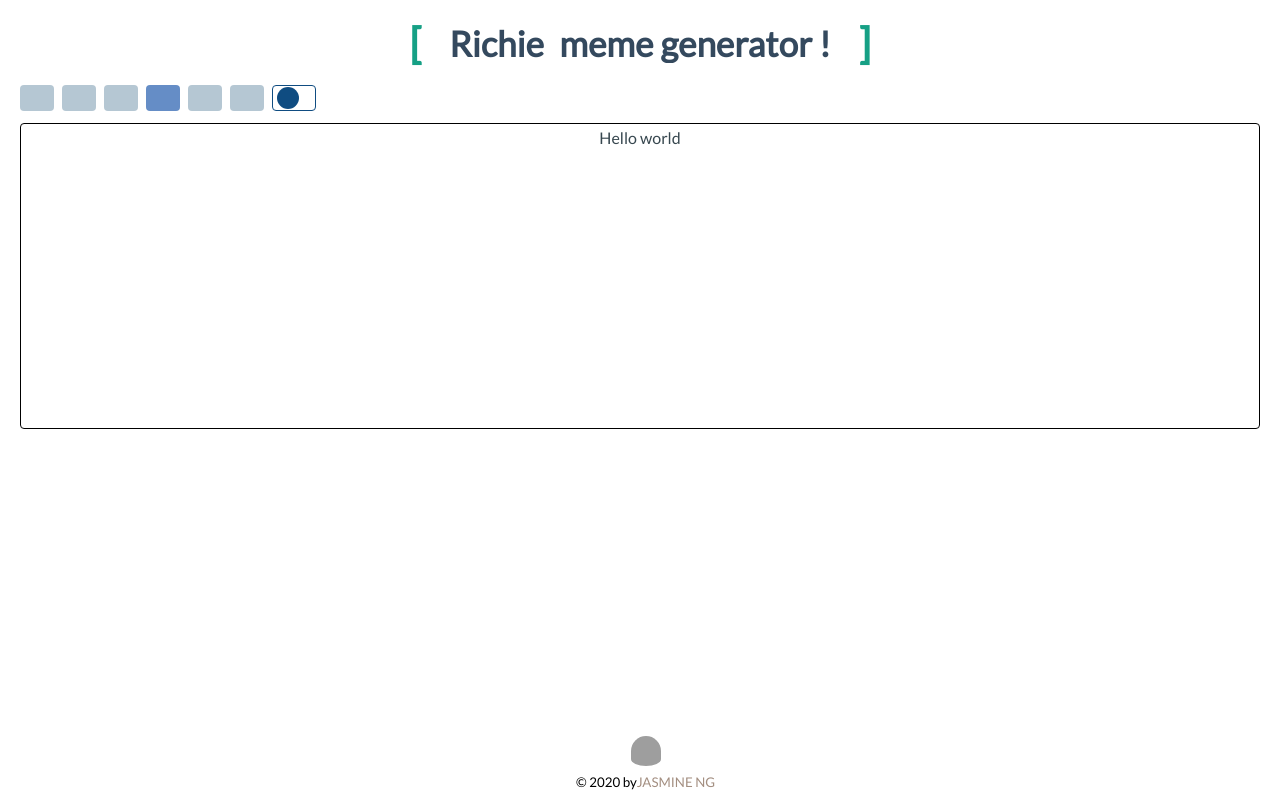
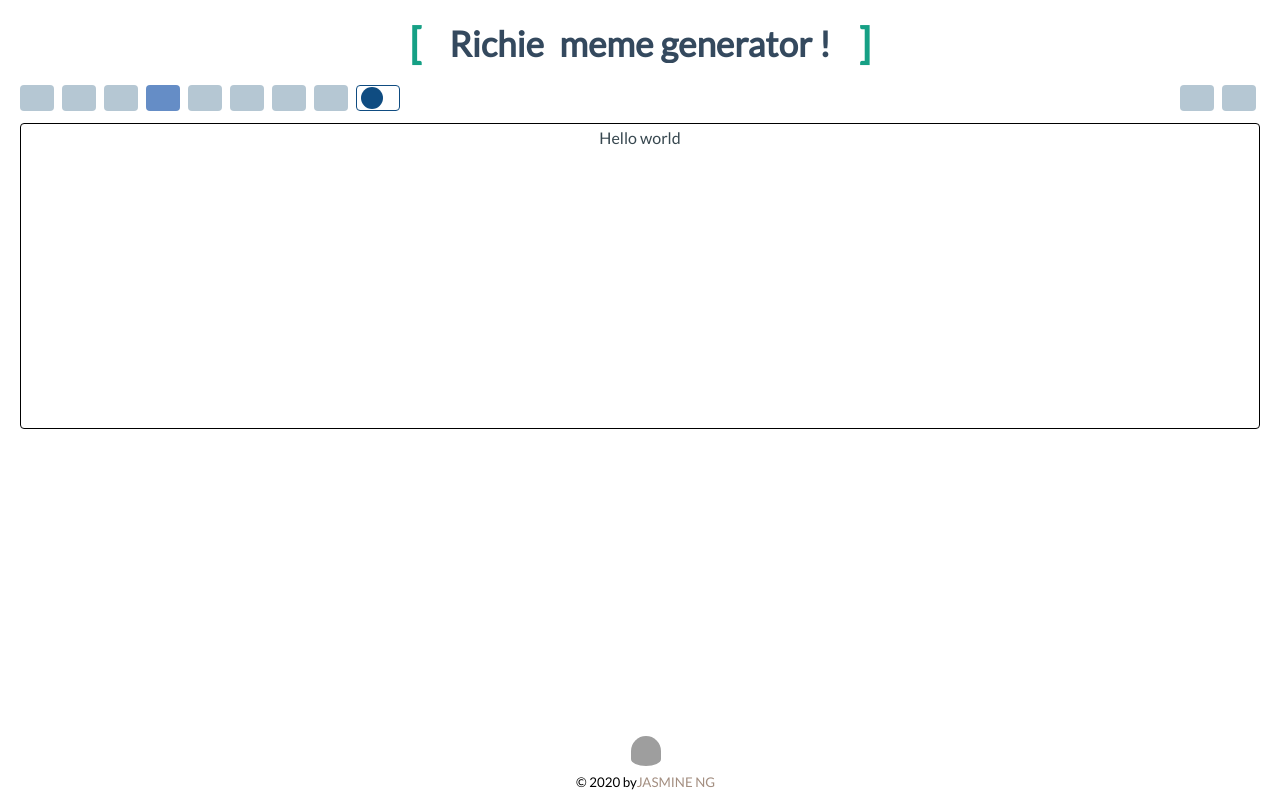
Before and after one commit to j-nguyenn/meme-generator, a React (Create React App) app: page / in a window 1280 px wide. Built offline with nearby package versions, Linux system fonts and the light colour scheme; grey boxes are pictures that could not be loaded; the HTML template or start-up script is replaced by a standard one.

Commit message:
add more commands

```diff
--- a/src/toolbar/toolbar_component.tsx
+++ b/src/toolbar/toolbar_component.tsx
@@ -26,6 +26,7 @@ export const ToolbarComponent = (props: ToolbarComponentProps) => {
 
   return (
     <div className={toolbarComponentStyle({})}>
+      <div className="toolbar-left">
         <IconComponent
           id={Command.TEXT_BOLD}
           isActive={bold}
@@ -68,7 +69,38 @@ export const ToolbarComponent = (props: ToolbarComponentProps) => {
           styleProps={iconStyle}
           onClick={(id) => handleIconOnClick(id)}
         />
+        <IconComponent
+          id={Command.STRIKE_THROUGH}
+          isActive={false}
+          iconClass="fa fa-strikethrough"
+          styleProps={iconStyle}
+          onClick={(id) => handleIconOnClick(id)}
+        />
+        <IconComponent
+          id={Command.REMOVE_FORMAT}
+          isActive={false}
+          iconClass="fa fa-remove-format"
+          styleProps={iconStyle}
+          onClick={(id) => handleIconOnClick(id)}
+        />
         <ColorChooserComponent size={22} initialValue={PRIMARY.PRIMARY_1} />
+      </div>
+      <div className="toolbar-right">
+        <IconComponent
+          id={Command.UNDO}
+          isActive={false}
+          iconClass="fa fa-undo"
+          styleProps={iconStyle}
+          onClick={(id) => handleIconOnClick(id)}
+        />
+        <IconComponent
+          id={Command.REDO}
+          isActive={false}
+          iconClass="fa fa-redo"
+          styleProps={iconStyle}
+          onClick={(id) => handleIconOnClick(id)}
+        />
+      </div>
     </div>
   );
 };
--- a/src/toolbar/toolbar_component_style.ts
+++ b/src/toolbar/toolbar_component_style.ts
@@ -5,6 +5,13 @@ export interface ToolbarComponentStyleProps {}
 export const toolbarComponentStyle = (props: ToolbarComponentStyleProps) => css`
   label: toolbar-component;
   display: flex;
-  margin-left: -4px;
-  padding-bottom: 12px;
+  justify-content: space-between;
+  .toolbar-right {
+    display: flex;
+  }
+  .toolbar-left {
+    display: flex;
+    margin-left: -4px;
+    padding-bottom: 12px;
+  }
 `;
```
Lines whose indentation alone changed are shown as unchanged.
